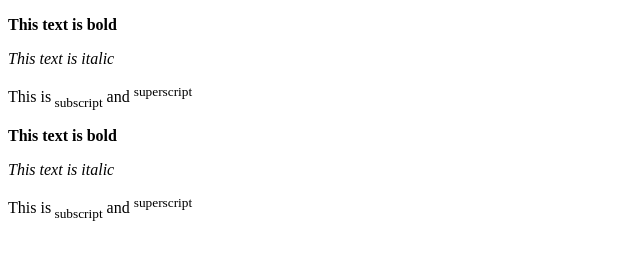
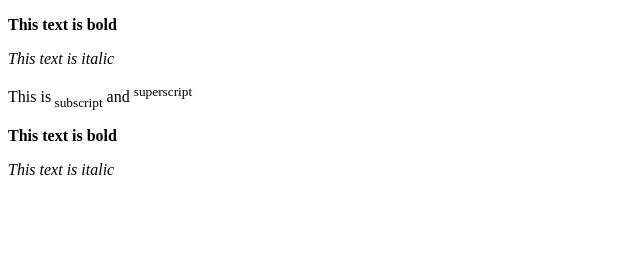
Before and after one commit to alisiah/Test1, a plain HTML site: page index.html in a window 1280 px wide. Shown: the whole page, without its empty margins (0-640 px from the left). Drawn offline with Linux system fonts and the light colour scheme.

Commit message:
We have modified our file and amended

```diff
--- a/index.html
+++ b/index.html
@@ -8,7 +8,7 @@
 
 <p><b>This text is bold</b></p>
 <p><i>This text is italic</i></p>
-<p>This is<sub> subscript</sub> and <sup>superscript</sup></p>
+
 
 
 </body>
```
